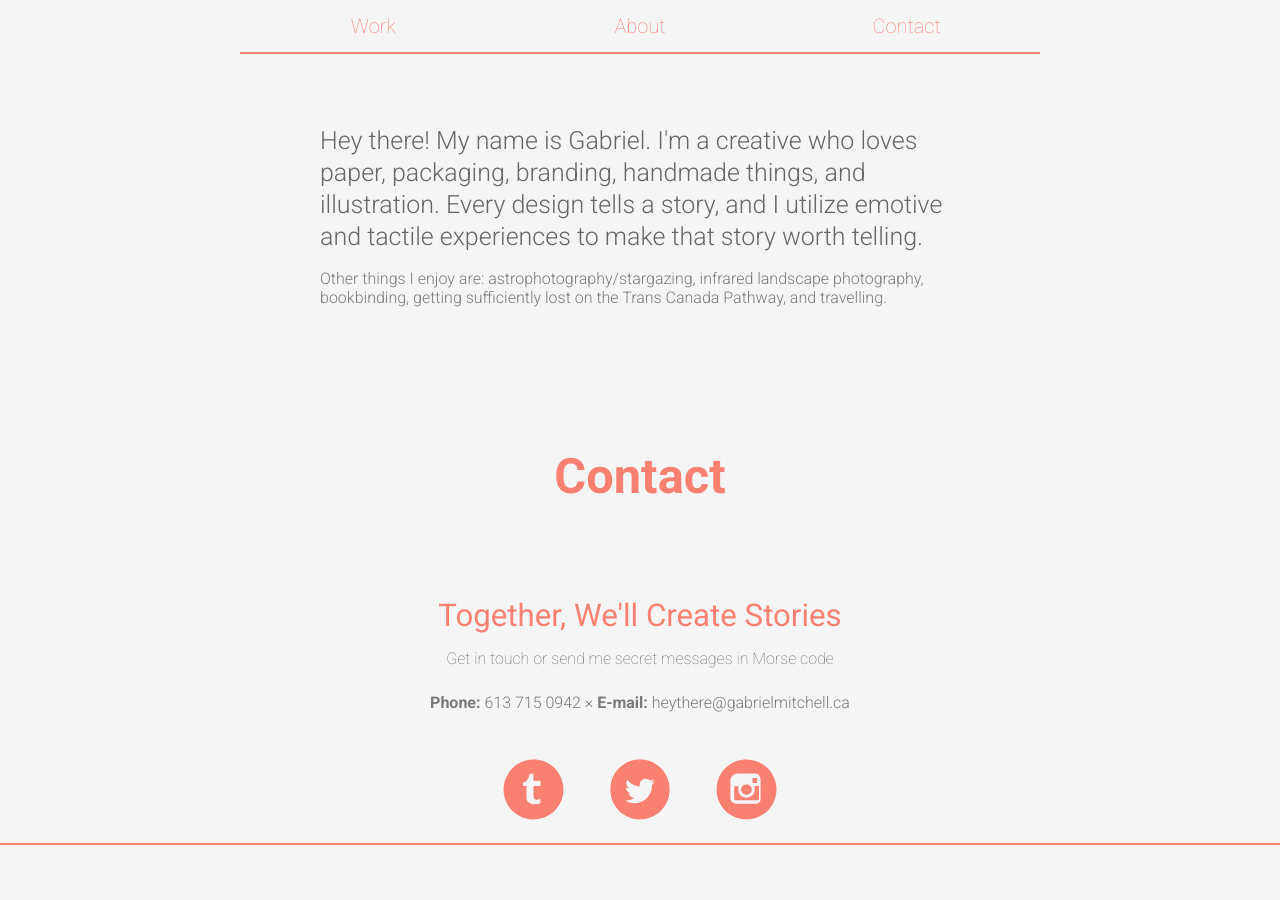
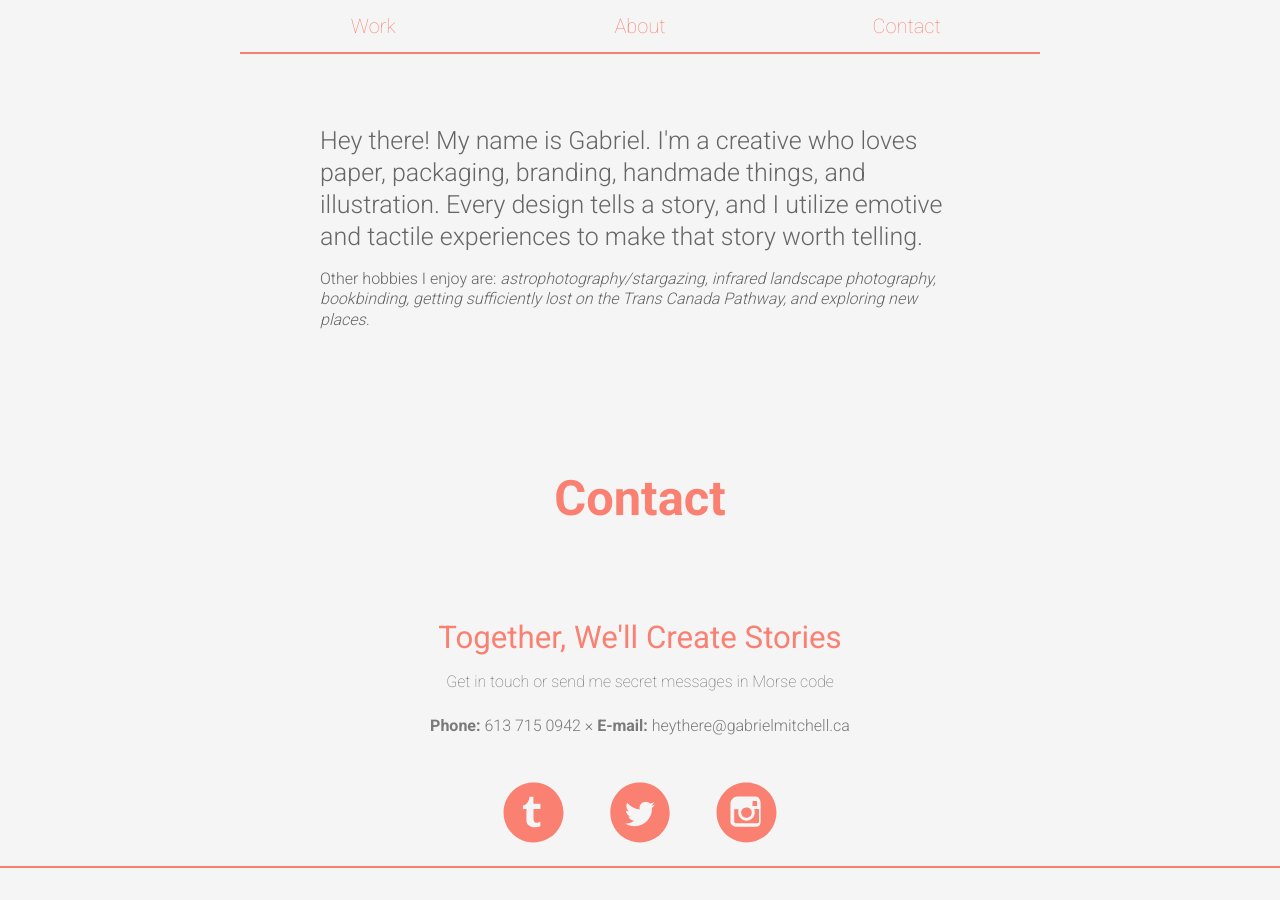
Before and after one commit to alkalinegenome/alkalinegenome.github.io, a Jekyll site: the page built from index.html, in a window 1280 px wide and 900 px high, scrolled down 1758 px. Built offline with Jekyll 4.4.1, drawn with Linux system fonts in a browser that asks for light colours; nearby versions of some CDN libraries; before the commit the page ends 2636 px from its top, so only the background shows below that.

Commit message:
refactor(about): About updated

```diff
--- a/_includes/about.html
+++ b/_includes/about.html
@@ -1,4 +1,4 @@
 <div class="about center-object unit-s-1 unit-m-5-8 unit-l-5-8 unit-xl-4-8">
-	<p class="planet w300 salmon v-align bottom-none about-text grey">Hey there! My name is Gabriel. I'm a creative who loves paper, packaging, branding, handmade things, and illustration. Every design tells a story, and I utilize emotive and tactile experiences to make that story worth telling.</p>
-	<p>Other things I enjoy are: astrophotography/stargazing, infrared landscape photography, bookbinding, getting sufficiently lost on the Trans Canada Pathway, and travelling.</p>
+	<p class="planet w300 v-align bottom-none about-text grey">Hey there! My name is Gabriel. I'm a creative who loves paper, packaging, branding, handmade things, and illustration. Every design tells a story, and I utilize emotive and tactile experiences to make that story worth telling.</p>
+	<p class="cell w300 v-align bottom-none grey">Other hobbies I enjoy are: <em>astrophotography/stargazing, infrared landscape photography, bookbinding, getting sufficiently lost on the Trans Canada Pathway, and exploring new places.</em></p>
 </div>
```
